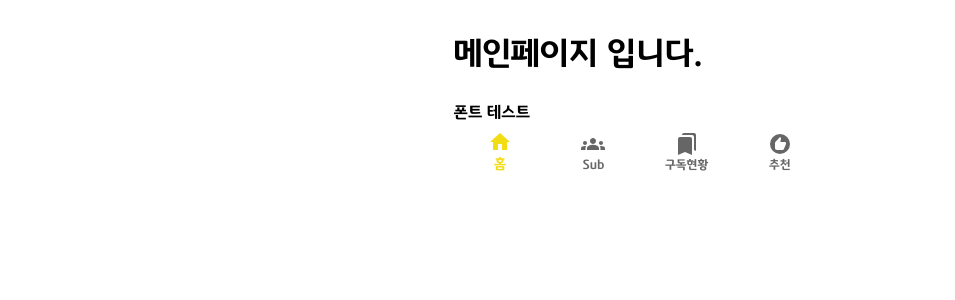
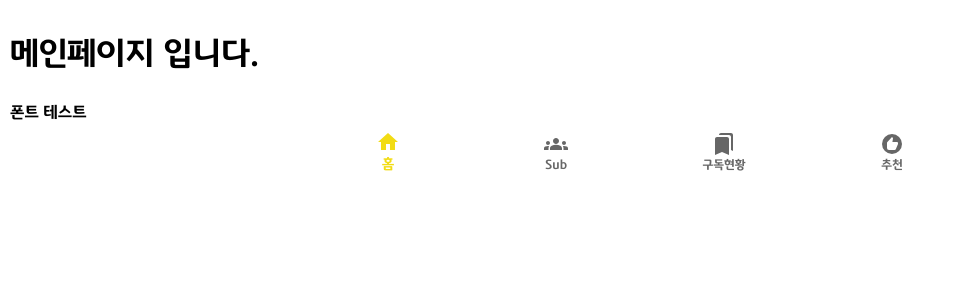
Before and after one commit to cna-bootcamp/subride-front-mono, a React (Create React App) app: page / in a window 1280 px wide. Shown: the top 300 px of the page, without its empty margins (0-955 px from the left). Built offline with nearby package versions, Linux system fonts and the light colour scheme; a web font is replaced by a local one.

Commit message:
:lipstick: 좌우 스크롤 방지를 위해 html 태그 추가
좌우 스크롤 방지를 위해 html meta tag 추가

```diff
--- a/public/index.html
+++ b/public/index.html
@@ -3,7 +3,12 @@
   <head>
     <meta charset="utf-8" />
     <link rel="icon" href="%PUBLIC_URL%/favicon.ico" />
-    <meta name="viewport" content="width=device-width, initial-scale=1" />
+    <meta
+      name="viewport"
+      content="width=device-width, initial-scale=1.0, maximum-scale=1, minimum-scale=1"
+    />
+
+    <meta content="yes" name="apple-mobile-web-app-capable" />
     <meta name="theme-color" content="#000000" />
     <meta
       name="description"
--- a/src/index.css
+++ b/src/index.css
@@ -28,11 +28,10 @@ body {
 
 #root {
   position: relative;
-  height: 100%;
+  height: 100vh;
   background-color: #fff;
   margin: 0 auto;
   color: black;
   box-sizing: border-box;
-  width: 393px;
   padding: 10px;
 }
```
